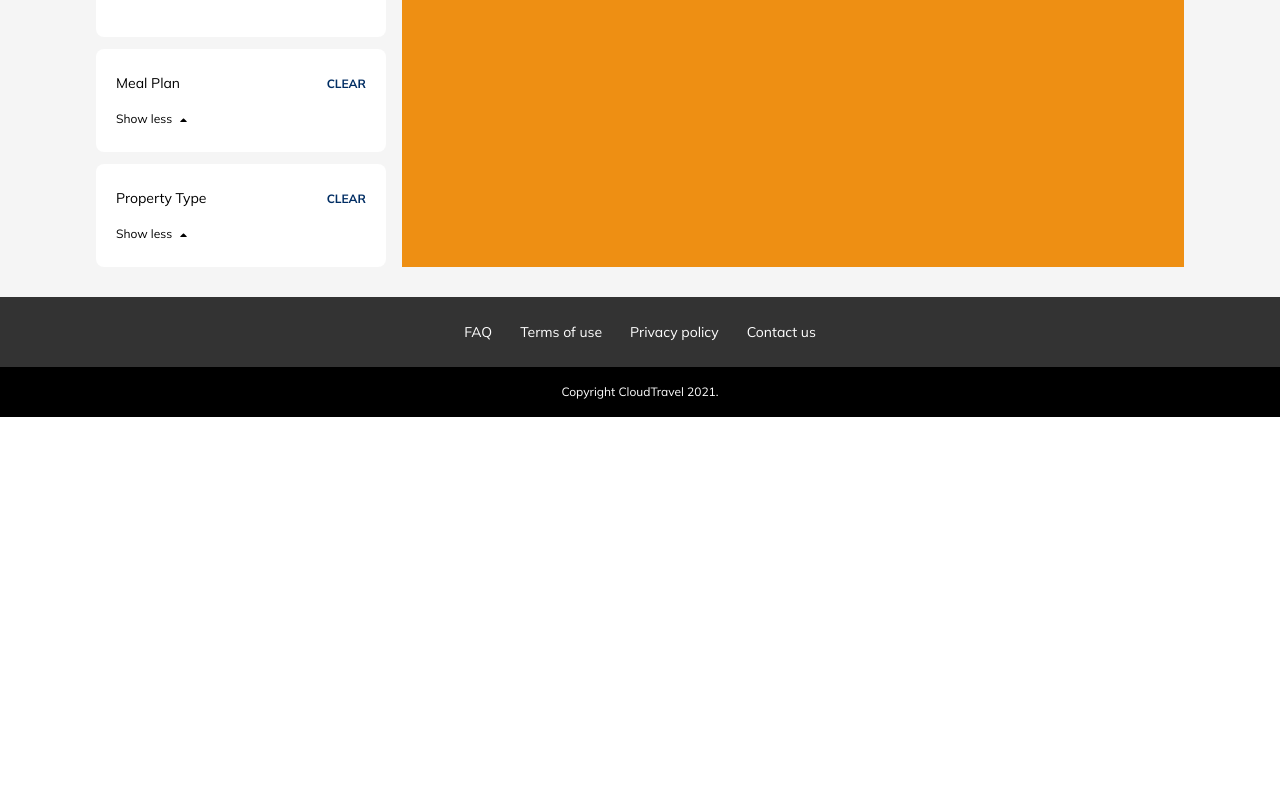
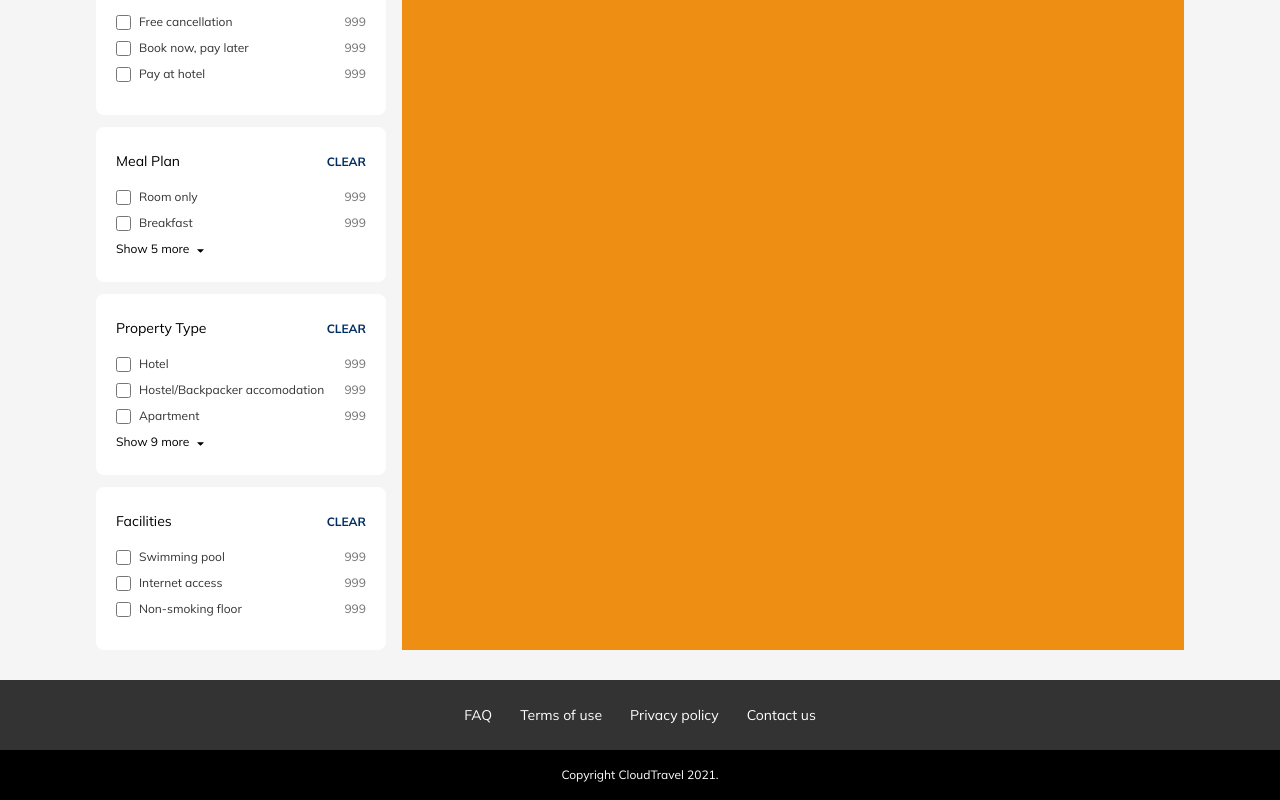
Before and after one commit to peshanghiwa/cloud-travel-assignment, a Vue app: page / in a window 1280 px wide. Shown: the part 1102-1902 px from the top of the page. Before the commit the page ends 1519 px from the top, so only its background shows below. Built offline with nearby package versions, Linux system fonts and the light colour scheme.

Commit message:
created facilities section

```diff
--- a/src/components/layout/Main.vue
+++ b/src/components/layout/Main.vue
@@ -228,10 +228,38 @@ const data = reactive({
       value: false,
     },
   ],
+  facilitiesCheckboxListData: [
+    {
+      id: 1,
+      title: "Swimming pool",
+      number: 999,
+      value: false,
+    },
+    {
+      id: 2,
+      title: "Internet access",
+      number: 999,
+      value: false,
+    },
+    {
+      id: 3,
+      title: "Non-smoking floor",
+      number: 999,
+      value: false,
+    },
+  ],
 });
 
-const { rangeSliderValue, reviewsCheckboxListData, ratingsCheckboxListData } =
-  toRefs(data);
+const {
+  rangeSliderValue,
+  reviewsCheckboxListData,
+  ratingsCheckboxListData,
+  reservationsCheckboxListData,
+  mealPlansCheckboxListData,
+  propertyTypesCheckboxListData,
+  facilitiesCheckboxListData,
+} = toRefs(data);
+
 const minSGDShow = computed(() => {
   return `SGD  ${rangeSliderValue.value[0]}`;
 });
@@ -354,6 +382,18 @@ const maxSGDShow = computed(() => {
           :limit="3"
         />
       </Card>
+
+      <Card
+        title="Facilities"
+        @clear="
+          facilitiesCheckboxListData.forEach((list) => (list.value = false))
+        "
+      >
+        <CheckboxList
+          :unique-id="'facilities'"
+          v-model="facilitiesCheckboxListData"
+        />
+      </Card>
     </aside>
     <!-- End Filters Container -->
 
```
